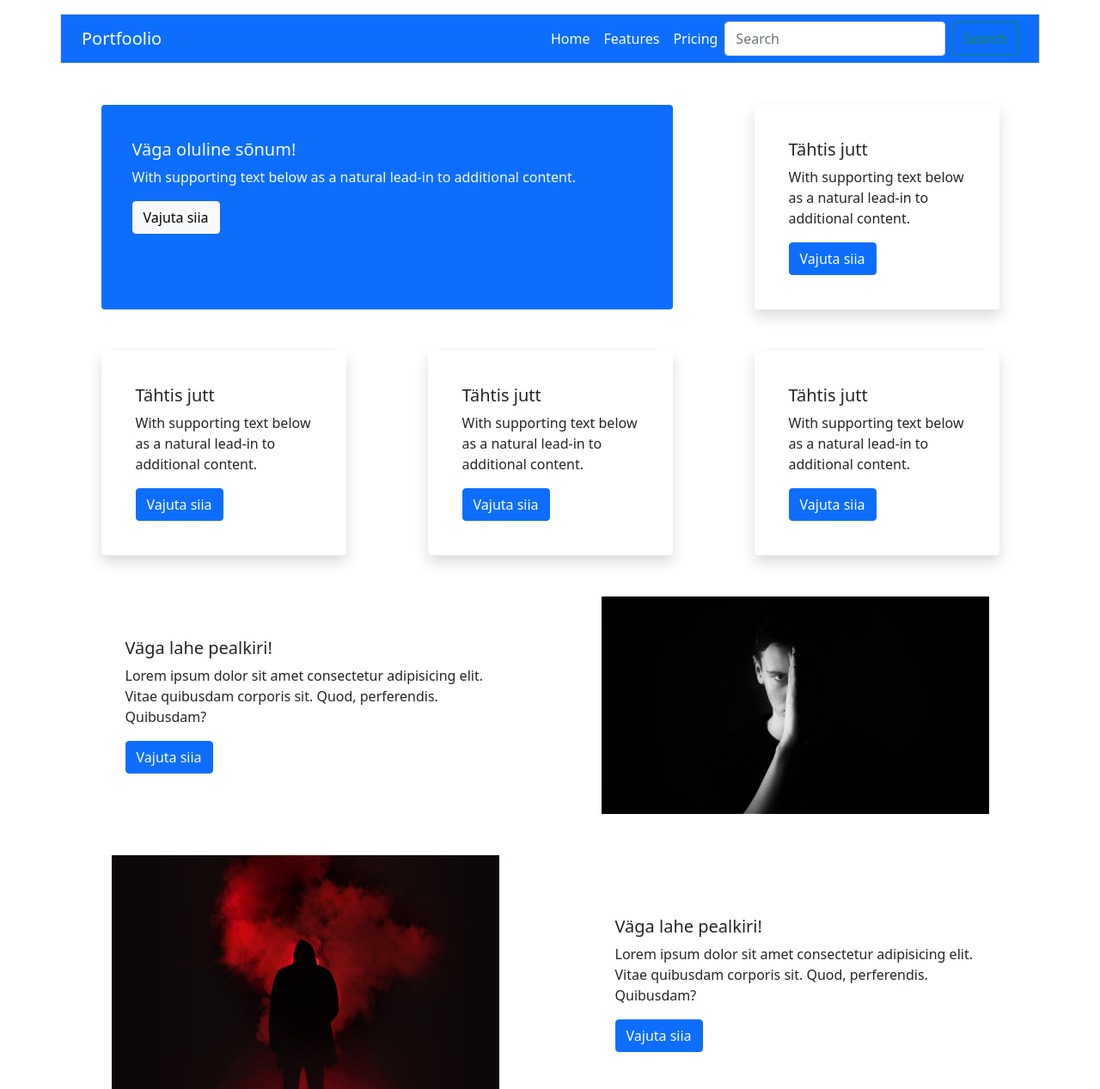
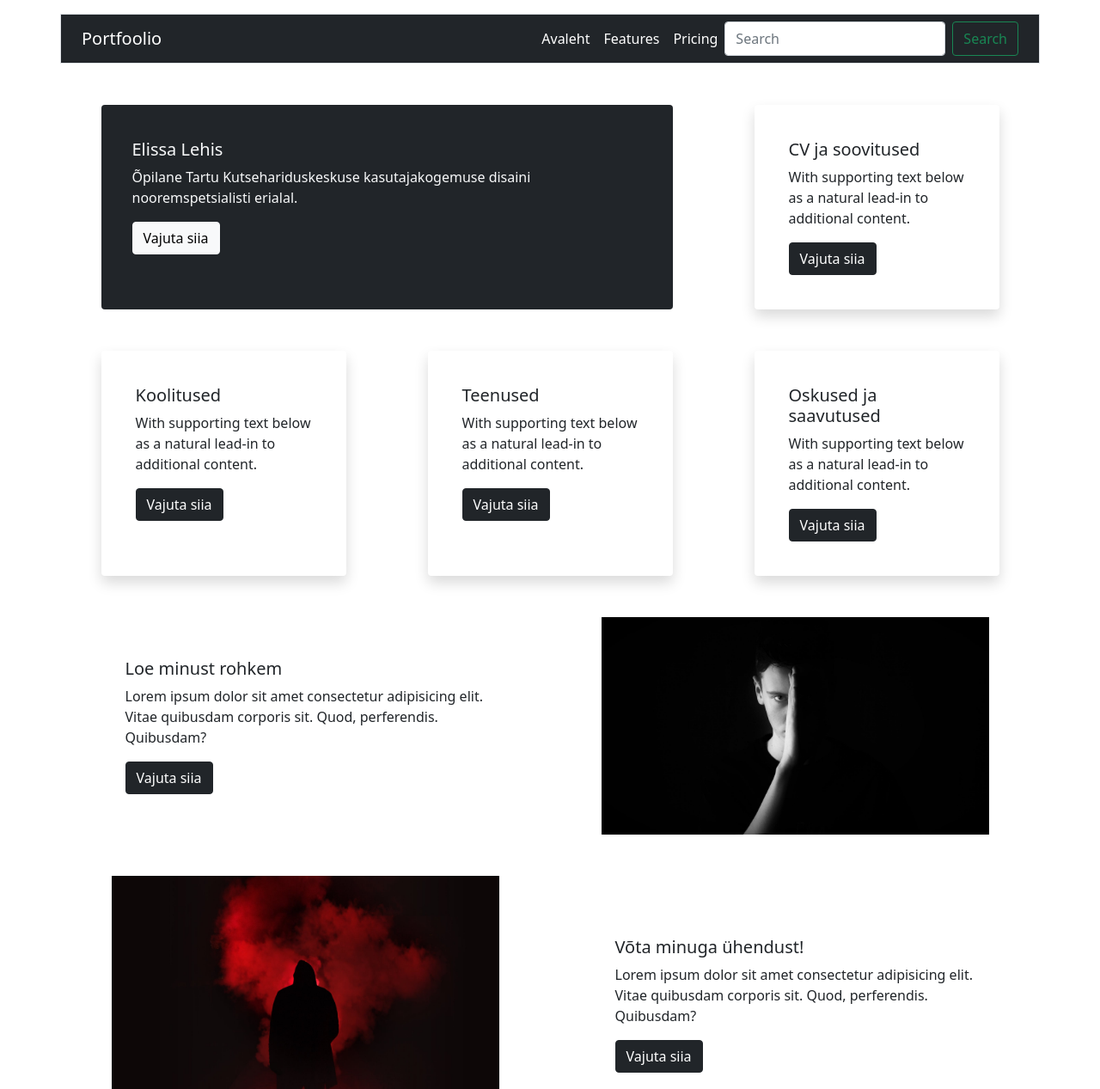
Before and after one commit to ElissaLehis/Portfoolio-KD21-Elissa, a plain HTML site: page index.html in a window 1280 px wide. Shown: the top 1267 px of the page at 86% size. Drawn offline with nearby package versions, Linux system fonts and the light colour scheme.

Commit message:
laen üles index faili

```diff
--- a/index.html
+++ b/index.html
@@ -8,7 +8,7 @@
 </head>
 <body>
     <!--NAV-->
-    <nav class="navbar navbar-expand-lg navbar-dark bg-primary container border mt-3">
+    <nav class="navbar navbar-expand-lg navbar-dark bg-dark container border mt-3">
         <div class="container">
           <a class="navbar-brand" href="#">Portfoolio</a>
           <button class="navbar-toggler" type="button" data-bs-toggle="collapse" data-bs-target="#navbarSupportedContent" aria-controls="navbarSupportedContent" aria-expanded="false" aria-label="Toggle navigation">
@@ -17,7 +17,7 @@
           <div class="collapse navbar-collapse justify-content-end" id="navbarSupportedContent">
             <ul class="navbar-nav mb-2 mb-lg-0">
               <li class="nav-item">
-                <a class="nav-link active" aria-current="page" href="#">Home</a>
+                <a class="nav-link active" aria-current="page" href="#">Avaleht</a>
               </li>
               <li class="nav-item">
                 <a class="nav-link active" aria-current="page" href="#">Features</a>
@@ -37,11 +37,11 @@
     <!--Esimene rida-->
     <div class="container mt-5">
         <div class="row justify-content-around">
-            <div class="col-7 bg-primary pt-3 rounded">
+            <div class="col-7 bg-dark pt-3 rounded">
                 <div>
                     <div class="card-body p-4">
-                      <h5 class="card-title text-light">Väga oluline sõnum!</h5>
-                      <p class="card-text text-light">With supporting text below as a natural lead-in to additional content.</p>
+                      <h5 class="card-title text-light">Elissa Lehis</h5>
+                      <p class="card-text text-light">Õpilane Tartu Kutsehariduskeskuse kasutajakogemuse disaini nooremspetsialisti erialal.</p>
                       <a href="#" class="btn btn-light">Vajuta siia</a>
                     </div>
                 </div>
@@ -49,9 +49,9 @@
             <div class="col-3 shadow p-3 rounded">
                 <div>
                     <div class="card-body p-4">
-                      <h5 class="card-title">Tähtis jutt</h5>
+                      <h5 class="card-title">CV ja soovitused</h5>
                       <p class="card-text">With supporting text below as a natural lead-in to additional content.</p>
-                      <a href="#" class="btn btn-primary">Vajuta siia</a>
+                      <a href="#" class="btn btn-dark">Vajuta siia</a>
                     </div>
                 </div>
             </div>
@@ -63,27 +63,27 @@
                 <div class="col-3 shadow p-3 rounded">
                   <div>
                       <div class="card-body p-4">
-                        <h5 class="card-title">Tähtis jutt</h5>
+                        <h5 class="card-title">Koolitused</h5>
                         <p class="card-text">With supporting text below as a natural lead-in to additional content.</p>
-                        <a href="#" class="btn btn-primary">Vajuta siia</a>
+                        <a href="#" class="btn btn-dark">Vajuta siia</a>
                       </div>
                   </div>
               </div>
                 <div class="col-3 shadow p-3 rounded">
                   <div>
                       <div class="card-body p-4">
-                        <h5 class="card-title">Tähtis jutt</h5>
+                        <h5 class="card-title">Teenused</h5>
                         <p class="card-text">With supporting text below as a natural lead-in to additional content.</p>
-                        <a href="#" class="btn btn-primary">Vajuta siia</a>
+                        <a href="#" class="btn btn-dark">Vajuta siia</a>
                       </div>
                   </div>
                 </div>
                   <div class="col-3 shadow p-3 rounded">
                     <div>
                       <div class="card-body p-4">
-                        <h5 class="card-title">Tähtis jutt</h5>
+                        <h5 class="card-title">Oskused ja saavutused</h5>
                         <p class="card-text">With supporting text below as a natural lead-in to additional content.</p>
-                        <a href="#" class="btn btn-primary">Vajuta siia</a>
+                        <a href="#" class="btn btn-dark">Vajuta siia</a>
                       </div>
                     </div>
                 </div>
@@ -94,9 +94,9 @@
                 <div class="col-5 d-flex justify-content-center align-items-center">
                   <div>
                     <div class="card-body text-align-center">
-                      <h5 class="card-title">Väga lahe pealkiri!</h5>
+                      <h5 class="card-title">Loe minust rohkem</h5>
                       <p class="card-text">Lorem ipsum dolor sit amet consectetur adipisicing elit. Vitae quibusdam corporis sit. Quod, perferendis. Quibusdam?</p>
-                      <a href="#" class="btn btn-primary">Vajuta siia</a>
+                      <a href="#" class="btn btn-dark">Vajuta siia</a>
                     </div>
                   </div>
                 </div>
@@ -113,9 +113,9 @@
                 <div class="col-5 d-flex justify-content-center align-items-center">
                   <div>
                     <div class="card-body justify-content-center text-align-center">
-                      <h5 class="card-title">Väga lahe pealkiri!</h5>
+                      <h5 class="card-title">Võta minuga ühendust!</h5>
                       <p class="card-text">Lorem ipsum dolor sit amet consectetur adipisicing elit. Vitae quibusdam corporis sit. Quod, perferendis. Quibusdam?</p>
-                      <a href="#" class="btn btn-primary">Vajuta siia</a>
+                      <a href="#" class="btn btn-dark">Vajuta siia</a>
                     </div>
                   </div>
                 </div>
```
